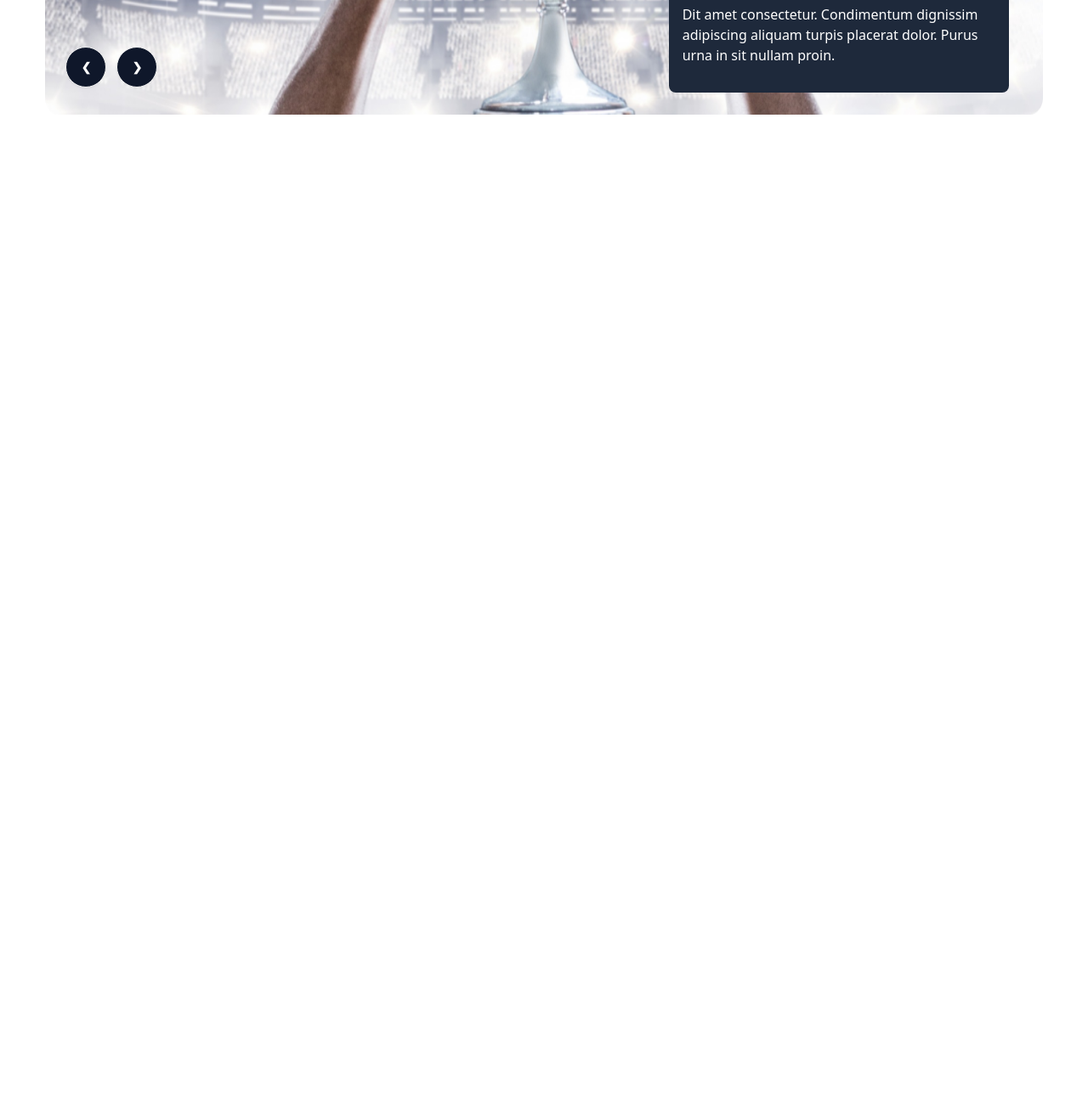
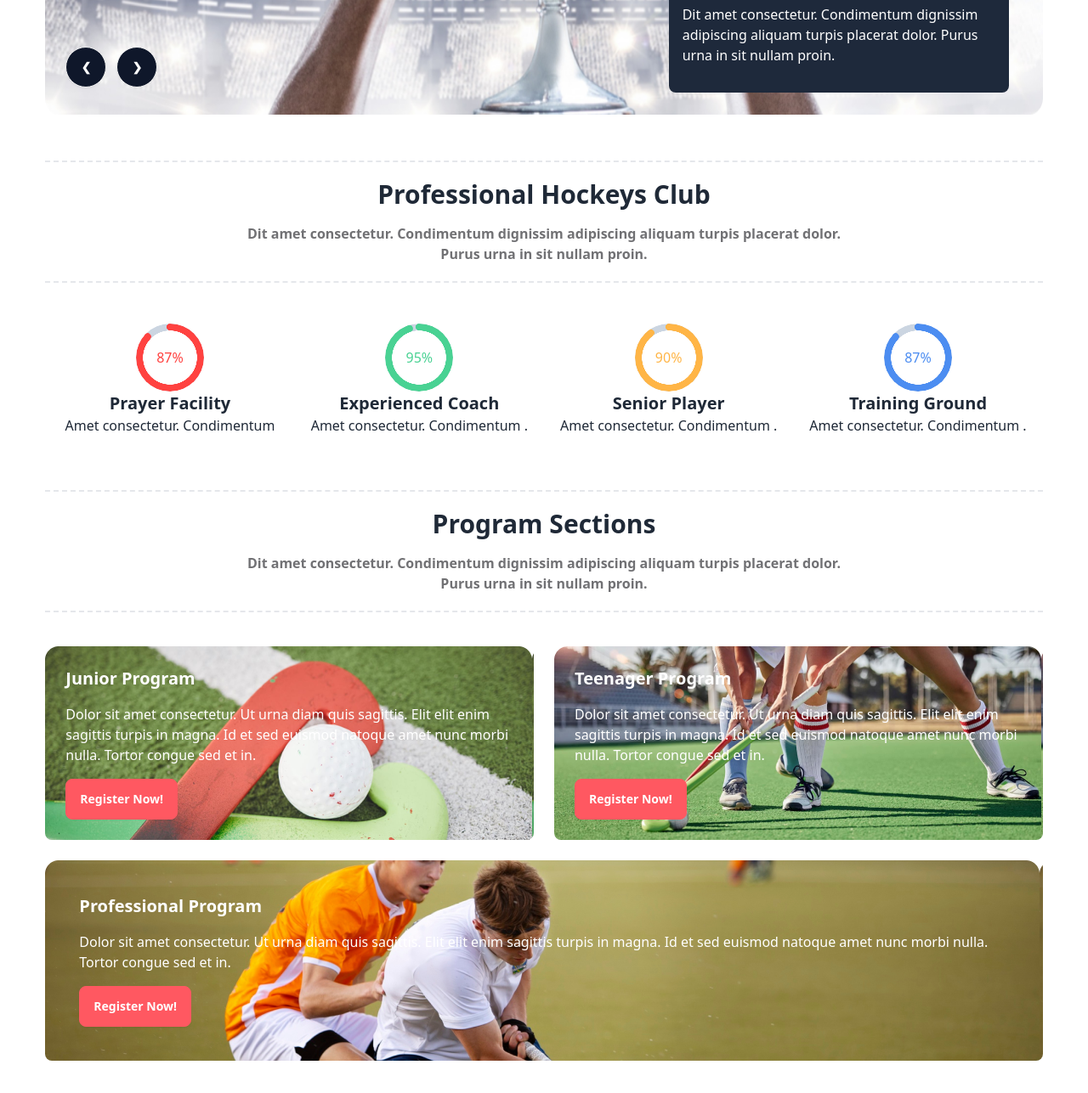
Before and after one commit to MujahidulIslam4541/B9-Assignment3-Hokey, a plain HTML site: page index.html in a window 1280 px wide. Shown: the part 625-1912 px from the top of the page at 85% size. Before the commit the page ends 800 px from the top, so only its background shows below. Drawn offline with nearby package versions, Linux system fonts and the light colour scheme.

Commit message:
hokey,progress and program section complete

```diff
--- a/index.html
+++ b/index.html
@@ -4,6 +4,8 @@
     <meta charset="UTF-8">
     <meta name="viewport" content="width=device-width, initial-scale=1.0">
     <title>B9-Assignment3-Hokey</title>
+
+    <link rel="stylesheet" href="./style.css">
     <!-- DaisyUI -->
     <link href="https://cdn.jsdelivr.net/npm/daisyui@4.12.10/dist/full.min.css" rel="stylesheet" type="text/css" />
     <script src="https://cdn.tailwindcss.com"></script>
@@ -110,7 +112,91 @@
 
     </header>
 
+    <main class="w-11/12 mx-auto">
+      <!-- Professional Hockeys Club section -->
+       <section class="my-12">
+        <!-- introduction section -->
+         <div class="text-center space-y-4  border-y-2 border-dashed py-5">
+          <h2 class="text-3xl font-bold">Professional Hockeys Club</h2>
+          <p class="w-3/5 mx-auto text-[#13131899] font-semibold">Dit amet consectetur. Condimentum dignissim adipiscing aliquam turpis placerat dolor. Purus urna in sit nullam proin.</p>
+         </div>
 
+        <!-- Progress content -->
+         <div class="mt-8 grid grid-cols-1 md:grid-cols-2 lg:grid-cols-4">
+          <!-- items 1 -->
+            <div class="flex flex-col justify-center items-center py-4 text-center">
+              <div class="relative">
+                <div class="radial-progress text-[#FF4240] z-10" style="--value:87;" role="progressbar">87%</div>
+                <div class=" absolute top-0 left-0 z-0 rotate-180 radial-progress text-slate-300 " style="--value:87;" role="progressbar"></div>
+              </div>
+              <h5 class="text-xl font-semibold">Prayer Facility</h5>
+              <p>Amet consectetur. Condimentum </p>
+            </div>
+
+            <div class="flex flex-col justify-center items-center py-4 text-center">
+              <div class="relative">
+                <div class="radial-progress text-[#49D293] z-10" style="--value:95;" role="progressbar">95%</div>
+                <div class=" absolute top-0 left-0 z-0 rotate-180 radial-progress text-slate-300 " style="--value:87;" role="progressbar"></div>
+              </div>
+              <h5 class="text-xl font-semibold">Experienced Coach</h5>
+              <p>Amet consectetur. Condimentum .</p>
+            </div>
+
+            <div class="flex flex-col justify-center items-center py-4 text-center">
+              <div class="relative">
+                <div class="radial-progress text-[#FFB546] z-10" style="--value:90;" role="progressbar">90%</div>
+                <div class=" absolute top-0 left-0 z-0 rotate-180 radial-progress text-slate-300 " style="--value:87;" role="progressbar"></div>
+              </div>
+              <h5 class="text-xl font-semibold">Senior Player</h5>
+              <p>Amet consectetur. Condimentum  .</p>
+            </div>
+
+            <div class="flex flex-col justify-center items-center py-4 text-center">
+              <div class="relative">
+                <div class="radial-progress text-[#4C8DF1] z-10" style="--value:87;" role="progressbar">87%</div>
+                <div class=" absolute top-0 left-0 z-0 rotate-180 radial-progress text-slate-300 " style="--value:87;" role="progressbar"></div>
+              </div>
+              <h5 class="text-xl font-semibold">Training Ground</h5>
+              <p>Amet consectetur. Condimentum .</p>
+            </div>
+
+         </div>
+       </section>
+
+
+       <!-- Program Sections -->
+        <section class="my-12">
+          <div class="text-center space-y-4  border-y-2 border-dashed py-5">
+            <h2 class="text-3xl font-bold">Program Sections</h2>
+            <p class="w-3/5 mx-auto text-[#13131899] font-semibold">Dit amet consectetur. Condimentum dignissim adipiscing aliquam turpis placerat dolor. Purus urna in sit nullam proin.</p>
+           </div>
+
+           <!-- images section -->
+            <div class="mt-10 grid grid-cols-1 lg:grid-cols-2 gap-6">
+              <div class=" rounded-lg w-full junior-program flex flex-col justify-end items-start p-6 text-white space-y-4">
+                <h2 class="text-xl font-semibold">Junior Program</h2>
+                <p>Dolor sit amet consectetur. Ut urna diam quis sagittis. Elit elit
+                  enim sagittis turpis in magna. Id et sed euismod natoque amet nunc morbi nulla. Tortor congue sed et in.</p>
+                  <button class="btn btn-error text-white">Register Now!</button>
+              </div>
+
+              <div class=" rounded-lg w-full Teenager-Program flex flex-col justify-end items-start p-6 text-white space-y-4">
+                <h2 class="text-xl font-semibold">Teenager Program</h2>
+                <p>Dolor sit amet consectetur. Ut urna diam quis sagittis. Elit elit
+                  enim sagittis turpis in magna. Id et sed euismod natoque amet nunc morbi nulla. Tortor congue sed et in.</p>
+                  <button class="btn btn-error text-white">Register Now!</button>
+              </div>
+
+              <div class=" rounded-lg w-full Professional-Program flex flex-col justify-end items-start p-10 text-white space-y-4 lg:col-span-2">
+                <h2 class="text-xl font-semibold">Professional Program</h2>
+                <p>Dolor sit amet consectetur. Ut urna diam quis sagittis. Elit elit
+                  enim sagittis turpis in magna. Id et sed euismod natoque amet nunc morbi nulla. Tortor congue sed et in.</p>
+                  <button class="btn btn-error text-white">Register Now!</button>
+              </div>
+
+            </div>
+        </section>
+    </main>
 
 </body>
 </html>
--- /dev/null
+++ b/style.css
@@ -0,0 +1,12 @@
+.junior-program{
+    background-image: linear-gradient(45deg,rgba(0,0,0,0.7) ,rgba(0,0,0,0.2));
+    background-image: url(./Images/2.png);
+}
+.Teenager-Program{
+    background-image: linear-gradient(45deg,rgba(0,0,0,0.7) ,rgba(0,0,0,0.2));
+    background-image: url(./Images/3.png);
+}
+.Professional-Program{
+    background-image: linear-gradient(45deg,rgba(0,0,0,0.7) ,rgba(0,0,0,0.2));
+    background-image: url(./Images/4.png);
+}
```
